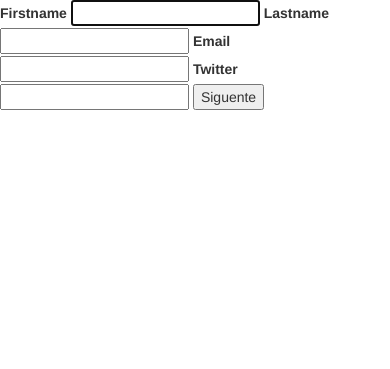
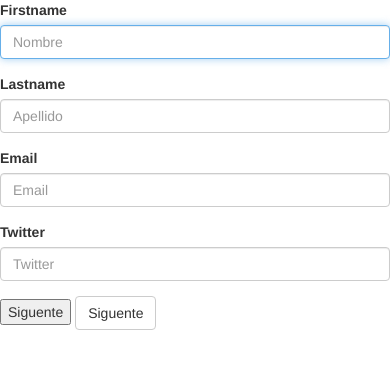
Before and after one commit to coyotevz/rps, a Flask app: template rps/templates/step2.html in a window 390 px wide. Shown: the top 369 px of the page. Run offline with Flask 2, Linux system fonts and the light colour scheme; the template is opened without the code that fills it, so the values that code supplies are empty, except form fields; tables that the repository leaves empty hold one stand-in row (values such as "Sample post"); form fields are guessed from the names that the template uses; parts of the project's set-up code (start-up, migrations or seed data) failed here and were passed over; some libraries are stand-ins or nearby versions.

Commit message:
Much more work

```diff
--- a/requirements.txt
+++ b/requirements.txt
@@ -4,3 +4,4 @@ Flask-SQLAlchemy
 Flask-WTF
 Flask-Assets
 gunicorn
+fpdf
--- a/rps/application.py
+++ b/rps/application.py
@@ -11,6 +11,8 @@ from wtforms import StringField, HiddenField
 from wtforms.validators import DataRequired
 from flask.ext.wtf import Form
 from flask.ext.wtf.html5 import EmailField
+
+from rps.cupon import Cupon
 
 
 ## Create app & configure
@@ -94,7 +96,16 @@ def verify():
 
 @app.route('/finish', methods=['POST'])
 def finish():
-    return render_template('finish.html')
+    import random
+    form = Step3Form()
+    customer = Customer()
+    customer.id = random.randint(1, 1000)
+    #form.populate_obj(customer)
+    #db.session.add(customer)
+    #db.session.commit()
+    #cupon = Cupon(customer)
+    #cupon.print()
+    return render_template('finish.html', customer=customer)
 
 ## Helpers
 
--- a/rps/templates/finish.html
+++ b/rps/templates/finish.html
@@ -1,7 +1,7 @@
 {% extends "base.html" %}
 
 {% block content %}
-<h1>Imprimiendo cupón #1</h1>
+<h1>Imprimiendo cupón #{{ "%04d"|format(customer.id) }}</h1>
 <a href="/">Volver a comenzar</a>
 {% endblock %}
 
--- a/rps/templates/step1.html
+++ b/rps/templates/step1.html
@@ -4,9 +4,13 @@
 <form method="post" action="/step1" autocomplete="off">
 
   {{ form.hidden_tag() }}
+
+  <div class="form-group">
   {{ form.dni.label }}
-  {{ form.dni(size=10, autofocus=True) }}
+  {{ form.dni(size=10, class_='form-control', autofocus=True) }}
+  </div>
 
+  <button class="btn btn-default" type="submit">Siguiente</button>
   <input type="submit" name="submit" value="Siguente" id="submit">
 </form>
 {% endblock %}
--- a/rps/templates/step2.html
+++ b/rps/templates/step2.html
@@ -1,23 +1,40 @@
 {% extends "base.html" %}
 
 {% block content %}
-<form method="post" action="/step2" autocomplete="off">
+<form class="form-horizontal" method="post" action="/step2" autocomplete="off">
 
   {{ form.hidden_tag() }}
 
-  {{ form.firstname.label }}
-  {{ form.firstname(size=20, required=True, autofocus=True) }}
+  <div class="form-group">
+    {{ form.firstname.label(class_='col-sm-2 control-label') }}
+    <div class="col-sm-10">
+      {{ form.firstname(size=20, required=True, autofocus=True, class_='form-control', placeholder='Nombre') }}
+    </div>
+  </div>
 
-  {{ form.lastname.label }}
-  {{ form.lastname(size=20, required=True) }}
+  <div class="form-group">
+    {{ form.lastname.label(class_='col-sm-2 control-label') }}
+    <div class="col-sm-10">
+      {{ form.lastname(size=20, required=True, class_='form-control', placeholder='Apellido') }}
+    </div>
+  </div>
 
-  {{ form.email.label }}
-  {{ form.email() }}
+  <div class="form-group">
+    {{ form.email.label(class_='col-sm-2 control-label') }}
+    <div class="col-sm-10">
+      {{ form.email(class_='form-control', placeholder='Email') }}
+    </div>
+  </div>
 
-  {{ form.twitter.label }}
-  {{ form.twitter() }}
+  <div class="form-group">
+    {{ form.twitter.label(class_='col-sm-2 control-label') }}
+    <div class="col-sm-10">
+      {{ form.twitter(class_='form-control', placeholder='Twitter') }}
+    </div>
+  </div>
 
   <input type="submit" name="submit" value="Siguente" id="submit">
+  <button class="btn btn-default" type="submit">Siguente</button>
 </form>
 {% endblock %}
 
```
Also changed, not shown: rps/cupon.py (added, +59 -0 lines), rps/static/img/logo_rp.png (added), rps/static/img/wizard-city.jpg (deleted), 2 other files.
